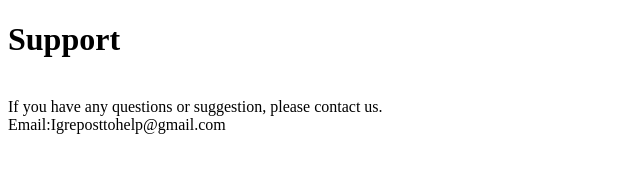
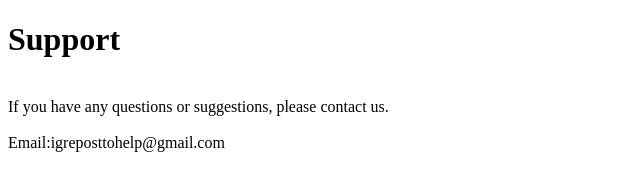
Before and after one commit to ice100/Ig5, a plain HTML site: page index.html in a window 1280 px wide. Shown: the whole page, without its empty margins (0-640 px from the left). Drawn offline with Linux system fonts and the light colour scheme.

Commit message:
Update index.html

```diff
--- a/index.html
+++ b/index.html
@@ -10,8 +10,9 @@
 <p>
 <br/>
 
-If you have any questions or suggestion, please contact us.<br/>
-Email:Igreposttohelp@gmail.com
+If you have any questions or suggestions, please contact us.<br/>
+<br/>
+Email:igreposttohelp@gmail.com
 
 <br/>
 </p>
```
